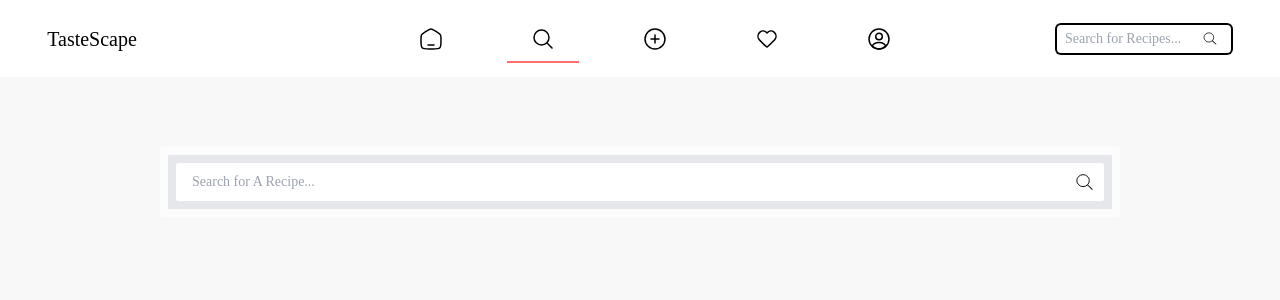
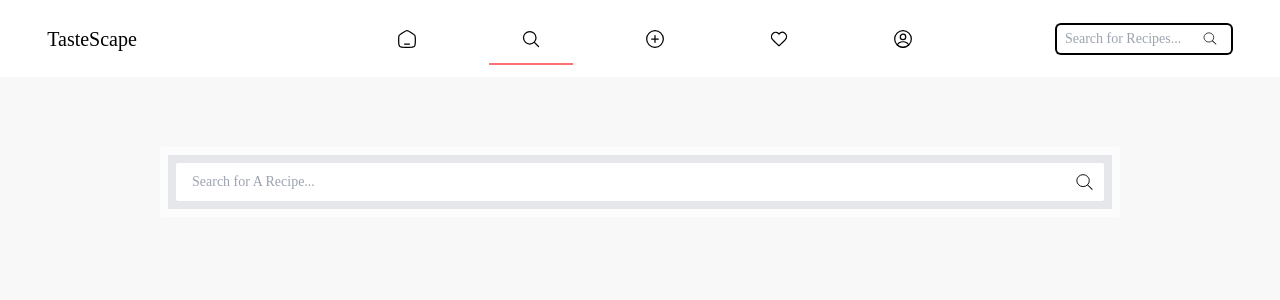
Before and after one commit to kngval/TasteScape, a React (Vite) app in the folder client/: page /search in a window 1280 px wide. Shown: the top 300 px of the page. Built offline with nearby package versions, Linux system fonts and the light colour scheme.

Commit message:
globalsizing

```diff
--- a/client/src/components/NavBtns.tsx
+++ b/client/src/components/NavBtns.tsx
@@ -15,6 +15,9 @@ const NavBtns = () => {
         selectedIndex(1);
         break;
       case "/my-recipes":
+        selectedIndex(2);
+        break;
+        case "/my-recipes/createRecipe":
         selectedIndex(2);
         break;
       case "/profile":
@@ -48,8 +51,8 @@ const NavBtns = () => {
     }
   };
 
-  const NavBtnStyle = `h-[20px] lg:h-[24px]  `;
-  const BtnContainerStyle = `py-2 px-6 lg:py-2    lg:h-full  flex justify-center items-center hover:bg-gray-200 transition-color duration-500 ease-in-out relative rounded-lg`;
+  const NavBtnStyle = `h-[20px] lg:h-[20px]  `;
+  const BtnContainerStyle = `py-2 px-6 lg:py-3 lg:px-8   lg:h-full  flex justify-center items-center hover:bg-gray-200 transition-color duration-500 ease-in-out relative rounded-lg`;
   const svgLine = `absolute -bottom-1 border-customPink border-b-2 transition-width ease-in-out duration-700`;
   return (
     <>
@@ -124,7 +127,7 @@ const NavBtns = () => {
         <svg
           className={NavBtnStyle}
           viewBox="0 0 24 24"
-          fill={iconIndex === 2 ? "#FF6F6F" : "none"}
+          fill={iconIndex === 2  ? "#FF6F6F" : "none"}
           xmlns="http://www.w3.org/2000/svg"
         >
           <g id="SVGRepo_bgCarrier" strokeWidth="0" />
```
